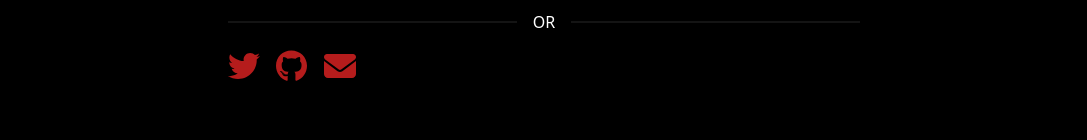
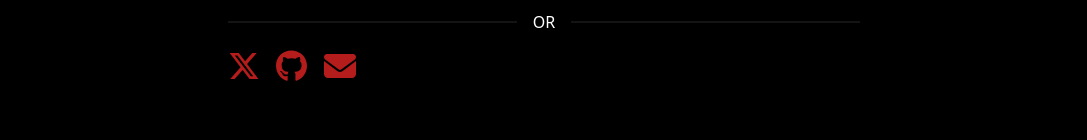
Before and after one commit to prinkee/prinkee, a Next.js app: page /contact in a window 1280 px wide. Shown: the part 673-813 px from the top of the page, without its empty margins (96-1183 px from the left). Built offline with nearby package versions, Linux system fonts and the light colour scheme.

Commit message:
update social links

```diff
--- a/components/contact_form.tsx
+++ b/components/contact_form.tsx
@@ -1,6 +1,6 @@
 import React, { useState } from "react";
 import { FontAwesomeIcon } from "@fortawesome/react-fontawesome";
-import { faTwitter, faGithub } from "@fortawesome/free-brands-svg-icons";
+import {faXTwitter, faGithub } from "@fortawesome/free-brands-svg-icons";
 import { faEnvelope } from "@fortawesome/free-solid-svg-icons";
 import { motion } from "framer-motion";
 import axios from "axios";
@@ -160,15 +160,15 @@ export default function ContactForm() {
           <div className="divider">OR</div>
           <div className="flex justify-left mt-5 space-x-4">
             <a
-              href="https://twitter.com/prinkeo"
+              href="https://twitter.com/prinketaru"
               target="_blank"
               className="w-8 text-primary"
               rel="noopener noreferrer"
             >
-              <FontAwesomeIcon icon={faTwitter} size="2x" />
+              <FontAwesomeIcon icon={faXTwitter} size="2x" />
             </a>
             <a
-              href="https://github.com/prinkee"
+              href="https://github.com/prinketaru"
               target="_blank"
               className="w-8 text-primary"
               rel="noopener noreferrer"
@@ -176,7 +176,7 @@ export default function ContactForm() {
               <FontAwesomeIcon icon={faGithub} size="2x" />
             </a>
             <a
-              href="mailto:prince@crownedinteractive.com"
+              href="mailto:hello@prinke.dev"
               className="w-8 text-primary"
               rel="noopener noreferrer"
             >
--- a/package.json
+++ b/package.json
@@ -25,7 +25,7 @@
     "eslint": "8.46.0",
     "eslint-config-next": "13.4.12",
     "framer-motion": "^10.15.0",
-    "next": "13.4.12",
+    "next": "^13.5.6",
     "next-auth": "^4.23.1",
     "postcss": "8.4.27",
     "react": "18.2.0",
```
Also changed, not shown: 1 other file (tests, documents, lock files or other folders).
